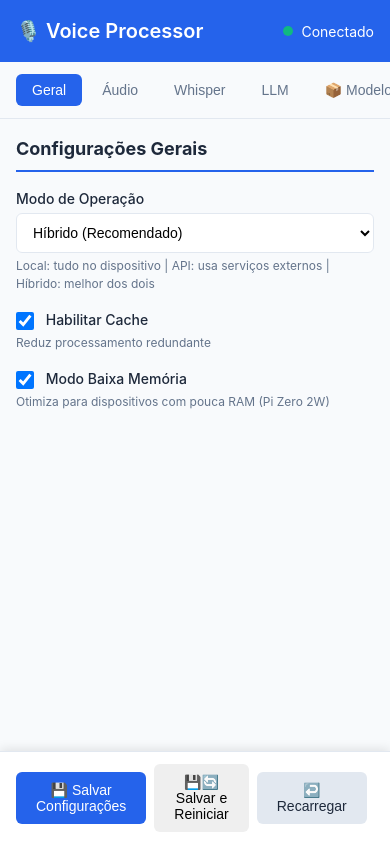
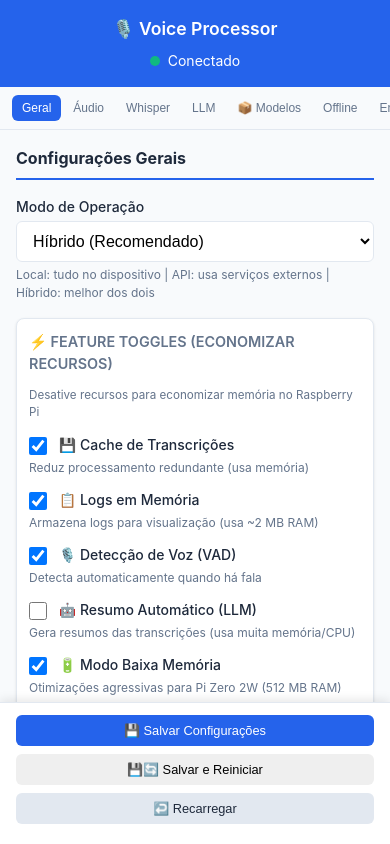
Before and after one commit to marvinmvns/benchmarkarm, a Flask app: page / in a window 390 px wide. Run offline with Flask 3, Linux system fonts and the light colour scheme; data that the repository does not hold is empty.

Commit message:
feat: add feature toggles panel and mobile responsiveness
- Add Feature Toggles section to General tab with 5 toggles:
  - Cache, Memory Logs, VAD, LLM Summarization, Low Memory Mode
- Add memory_logs_enabled to SystemConfig
- Add comprehensive mobile CSS for screens under 480px
- Reduce max log entries from 500 to 200 to save memory
- Footer buttons stack vertically on mobile
- Smaller fonts and padding for mobile devices

```diff
--- a/src/utils/config.py
+++ b/src/utils/config.py
@@ -128,6 +128,7 @@ class SystemConfig:
     log_level: str = "INFO"
     log_file: str = ""
     low_memory_mode: bool = True
+    memory_logs_enabled: bool = True   # Logs em memória (desativar economiza RAM)
     timeout: int = 60
 
 
--- a/src/web/server.py
+++ b/src/web/server.py
@@ -23,7 +23,7 @@ class MemoryLogHandler(logging.Handler):
     _instance = None
     _lock = threading.Lock()
 
-    def __new__(cls, max_entries: int = 500):
+    def __new__(cls, max_entries: int = 200):  # Reduzido para economizar memória
         if cls._instance is None:
             with cls._lock:
                 if cls._instance is None:
@@ -31,7 +31,7 @@ class MemoryLogHandler(logging.Handler):
                     cls._instance._initialized = False
         return cls._instance
 
-    def __init__(self, max_entries: int = 500):
+    def __init__(self, max_entries: int = 200):  # Reduzido para economizar memória
         if self._initialized:
             return
         super().__init__()
--- a/src/web/static/css/style.css
+++ b/src/web/static/css/style.css
@@ -1554,3 +1554,130 @@ input[type="checkbox"] {
         gap: 16px;
     }
 }
+
+/* ==========================================================================
+   Mobile Responsive Improvements
+   ========================================================================== */
+
+@media (max-width: 480px) {
+
+    /* Header */
+    .header {
+        flex-direction: column;
+        gap: 8px;
+        text-align: center;
+    }
+
+    .header h1 {
+        font-size: 1.1rem;
+    }
+
+    /* Navigation - horizontal scroll with smaller tabs */
+    .nav-tabs {
+        gap: 2px;
+        padding: 8px 12px;
+    }
+
+    .tab-btn {
+        padding: 6px 10px;
+        font-size: 0.75rem;
+    }
+
+    /* Form elements */
+    .form-group {
+        margin-bottom: 12px;
+    }
+
+    .form-group input,
+    .form-group select,
+    .form-group textarea {
+        font-size: 16px;
+        /* Prevents zoom on iOS */
+    }
+
+    /* Footer - stack buttons vertically */
+    .footer {
+        flex-direction: column;
+        gap: 8px;
+        padding: 12px 16px;
+    }
+
+    .footer .btn {
+        width: 100%;
+        justify-content: center;
+    }
+
+    /* Status cards */
+    .status-card {
+        padding: 12px;
+    }
+
+    .status-card h3 {
+        font-size: 0.9rem;
+    }
+
+    /* Buttons smaller on mobile */
+    .btn {
+        padding: 8px 12px;
+        font-size: 0.8rem;
+    }
+
+    .btn-small {
+        padding: 4px 8px;
+        font-size: 0.7rem;
+    }
+
+    /* Section titles */
+    .tab-content h2 {
+        font-size: 1rem;
+    }
+
+    /* Info boxes */
+    .info-box {
+        padding: 10px;
+        font-size: 0.85rem;
+    }
+
+    /* Files list */
+    .file-item {
+        flex-direction: column;
+        align-items: flex-start;
+    }
+
+    .file-actions {
+        width: 100%;
+        margin-top: 8px;
+    }
+
+    /* Batch controls */
+    .batch-controls {
+        flex-direction: column;
+        gap: 8px;
+    }
+
+    .batch-controls .btn {
+        width: 100%;
+    }
+
+    /* Logs */
+    .log-entry {
+        padding: 8px;
+        font-size: 0.75rem;
+    }
+
+    .log-header {
+        flex-direction: column;
+        align-items: flex-start;
+        gap: 4px;
+    }
+
+    /* Model cards */
+    .model-card {
+        padding: 10px;
+    }
+
+    /* Download progress */
+    .download-progress {
+        padding: 10px;
+    }
+}
--- a/src/web/static/js/app.js
+++ b/src/web/static/js/app.js
@@ -124,6 +124,7 @@ function populateForm(cfg) {
     // System
     if (cfg.system) {
         $('#cache_enabled').checked = cfg.system.cache_enabled !== false;
+        $('#memory_logs_enabled').checked = cfg.system.memory_logs_enabled !== false;
         $('#low_memory_mode').checked = cfg.system.low_memory_mode !== false;
         if (cfg.system.log_level) $('#log_level').value = cfg.system.log_level;
         if (cfg.system.timeout) $('#timeout').value = cfg.system.timeout;
@@ -216,6 +217,7 @@ function collectFormValues() {
     // System
     if (!config.system) config.system = {};
     config.system.cache_enabled = $('#cache_enabled').checked;
+    config.system.memory_logs_enabled = $('#memory_logs_enabled').checked;
     config.system.low_memory_mode = $('#low_memory_mode').checked;
     config.system.log_level = $('#log_level').value;
     config.system.timeout = parseInt($('#timeout').value);
--- a/src/web/templates/index.html
+++ b/src/web/templates/index.html
@@ -51,20 +51,52 @@
                     <small>Local: tudo no dispositivo | API: usa serviços externos | Híbrido: melhor dos dois</small>
                 </div>
 
+                <!-- Feature Toggles Section -->
+                <div class="status-card">
+                    <h3>⚡ Feature Toggles (Economizar Recursos)</h3>
+                    <small style="color: var(--text-muted); margin-bottom: 12px; display: block;">
+                        Desative recursos para economizar memória no Raspberry Pi
+                    </small>
+
                     <div class="form-group">
                         <label>
                             <input type="checkbox" id="cache_enabled" name="system.cache_enabled">
-                        Habilitar Cache
+                            💾 Cache de Transcrições
                         </label>
-                    <small>Reduz processamento redundante</small>
+                        <small>Reduz processamento redundante (usa memória)</small>
                     </div>
 
                     <div class="form-group">
                         <label>
-                        <input type="checkbox" id="low_memory_mode" name="system.low_memory_mode">
-                        Modo Baixa Memória
+                            <input type="checkbox" id="memory_logs_enabled" name="system.memory_logs_enabled">
+                            📋 Logs em Memória
                         </label>
-                    <small>Otimiza para dispositivos com pouca RAM (Pi Zero 2W)</small>
+                        <small>Armazena logs para visualização (usa ~2 MB RAM)</small>
+                    </div>
+
+                    <div class="form-group">
+                        <label>
+                            <input type="checkbox" id="vad_enabled" name="audio.vad_enabled">
+                            🎙️ Detecção de Voz (VAD)
+                        </label>
+                        <small>Detecta automaticamente quando há fala</small>
+                    </div>
+
+                    <div class="form-group">
+                        <label>
+                            <input type="checkbox" id="usb_auto_summarize" name="usb_receiver.auto_summarize">
+                            🤖 Resumo Automático (LLM)
+                        </label>
+                        <small>Gera resumos das transcrições (usa muita memória/CPU)</small>
+                    </div>
+
+                    <div class="form-group">
+                        <label>
+                            <input type="checkbox" id="low_memory_mode" name="system.low_memory_mode" checked>
+                            🔋 Modo Baixa Memória
+                        </label>
+                        <small>Otimizações agressivas para Pi Zero 2W (512 MB RAM)</small>
+                    </div>
                 </div>
             </section>
 
```
Lines whose indentation alone changed are shown as unchanged.
